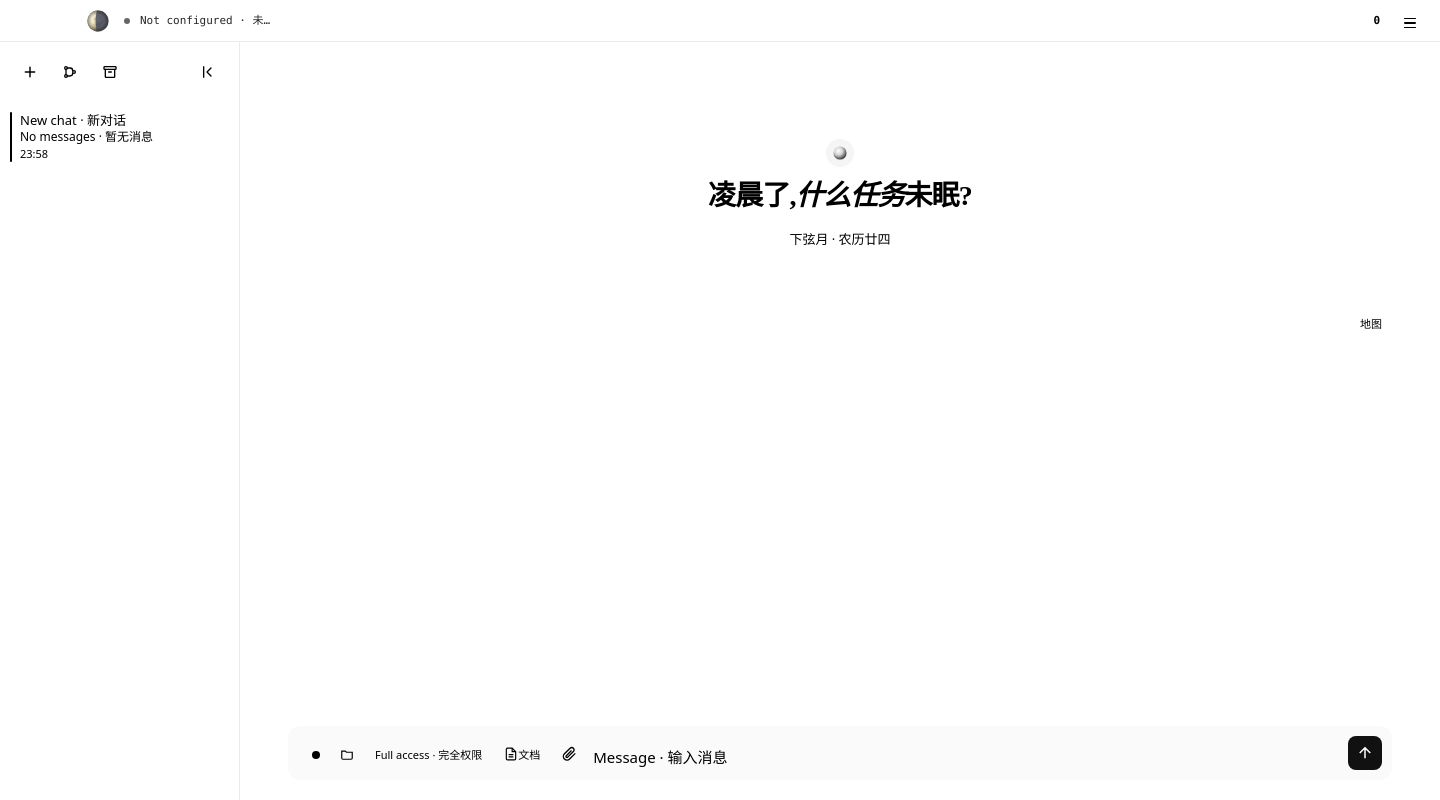
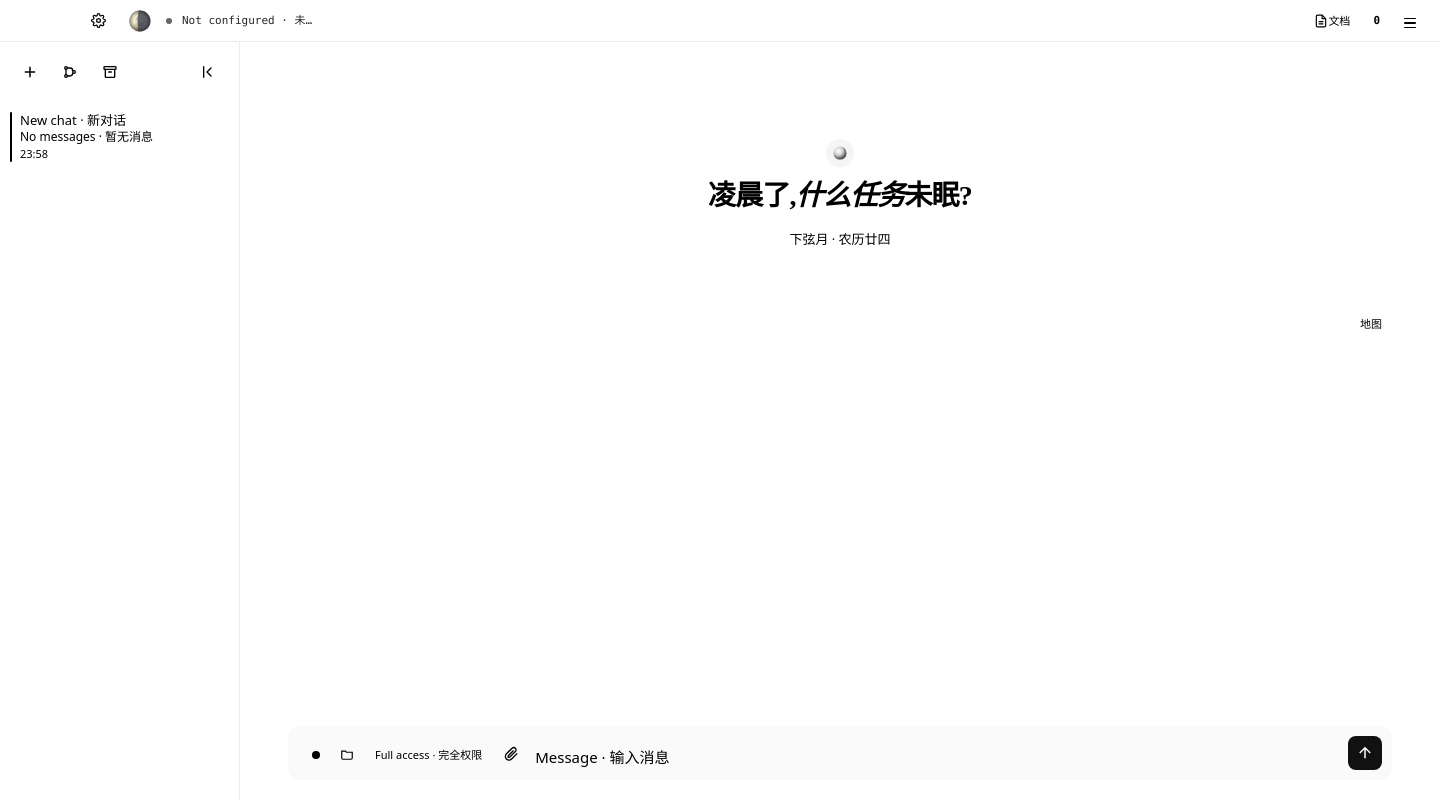
Before and after one commit to Miles128/Lumina, an Electron app: page desktop/ui/index.html in a window 1440 px wide. Drawn offline with Linux system fonts and the light colour scheme; files that its build step writes are made by us from their sources; no server answers; files whose address does not match are found by name.

Commit message:
fix(desktop): topbar layout — settings top-left, docs top-right
- settings gear button moved to the top-left corner (before the moon)
- artifact/docs sidebar toggle moved from the composer toolbar to the
  top-right corner (next to the hamburger menu)
- topbar icon button style + no-drag so the buttons stay clickable in
  the hiddenInset drag region

```diff
--- a/desktop/ui/chat.css
+++ b/desktop/ui/chat.css
@@ -4432,3 +4432,8 @@ body.map-view-open .chat-column > .fork-banner {
   font-size: 11px;
   line-height: 1;
 }
+
+/* Topbar-hosted artifact toggle must stay clickable in the drag region */
+.topbar-right .artifact-toggle-btn {
+  -webkit-app-region: no-drag;
+}
--- a/desktop/ui/index.html
+++ b/desktop/ui/index.html
@@ -19,12 +19,26 @@
       <header class="topbar chrome-float">
         <div class="chrome-drag" aria-hidden="true"></div>
         <div class="topbar-left">
+          <button id="btn-settings-top" type="button" class="topbar-icon-btn" title="设置" aria-label="设置">
+            <svg width="15" height="15" viewBox="0 0 24 24" fill="none" stroke="currentColor" stroke-width="2" aria-hidden="true">
+              <circle cx="12" cy="12" r="3"/>
+              <path d="M19.4 15a1.65 1.65 0 0 0 .33 1.82l.06.06a2 2 0 0 1 0 2.83 2 2 0 0 1-2.83 0l-.06-.06a1.65 1.65 0 0 0-1.82-.33 1.65 1.65 0 0 0-1 1.51V21a2 2 0 0 1-2 2 2 2 0 0 1-2-2v-.09A1.65 1.65 0 0 0 9 19.4a1.65 1.65 0 0 0-1.82.33l-.06.06a2 2 0 0 1-2.83 0 2 2 0 0 1 0-2.83l.06-.06a1.65 1.65 0 0 0 .33-1.82 1.65 1.65 0 0 0-1.51-1H3a2 2 0 0 1-2-2 2 2 0 0 1 2-2h.09A1.65 1.65 0 0 0 4.6 9a1.65 1.65 0 0 0-.33-1.82l-.06-.06a2 2 0 0 1 0-2.83 2 2 0 0 1 2.83 0l.06.06a1.65 1.65 0 0 0 1.82.33H9a1.65 1.65 0 0 0 1-1.51V3a2 2 0 0 1 2-2 2 2 0 0 1 2 2v.09a1.65 1.65 0 0 0 1 1.51 1.65 1.65 0 0 0 1.82-.33l.06-.06a2 2 0 0 1 2.83 0 2 2 0 0 1 0 2.83l-.06.06a1.65 1.65 0 0 0-.33 1.82V9a1.65 1.65 0 0 0 1.51 1H21a2 2 0 0 1 2 2 2 2 0 0 1-2 2h-.09a1.65 1.65 0 0 0-1.51 1z"/>
+            </svg>
+          </button>
           <button id="btn-moon" type="button" class="moon-btn" data-tip="月相与节气" aria-label="月相与节气" aria-expanded="false"></button>
           <span id="moon-info-bar" class="moon-info-bar" hidden></span>
           <span class="model-status-dot" id="model-status-dot" data-state="idle" aria-hidden="true"></span>
           <span class="topbar-model" id="topbar-model" data-i18n-title="model.current">加载中…</span>
         </div>
         <div class="topbar-right">
+          <button type="button" class="artifact-toggle-btn" id="btn-artifacts" title="文档侧栏（xlsx / docx / pdf 预览）" aria-label="文档侧栏" aria-pressed="false">
+            <svg width="14" height="14" viewBox="0 0 24 24" fill="none" stroke="currentColor" stroke-width="2" aria-hidden="true">
+              <path d="M14 2H6a2 2 0 0 0-2 2v16a2 2 0 0 0 2 2h12a2 2 0 0 0 2-2V8z"/>
+              <path d="M14 2v6h6"/>
+              <path d="M8 13h8M8 17h8"/>
+            </svg>
+            <span class="artifact-toggle-label">文档</span>
+          </button>
           <div class="token-usage" data-i18n-title="token.usage" data-tip="累计 token">
             <strong id="token-usage-value">0</strong>
           </div>
@@ -197,14 +211,6 @@
                 <button type="button" class="fs-access-chip" id="fs-access-chip" aria-pressed="false" data-i18n-title="chat.fullFsAccess.tip" title="关闭时仅可写当前工作区/会话沙箱" aria-label="完全权限">
                   <span class="fs-access-chip-label" data-i18n="chat.fullFsAccess">完全权限</span>
                 </button>
-                <button type="button" class="artifact-toggle-btn" id="btn-artifacts" title="文档侧栏（xlsx / docx / pdf 预览）" aria-label="文档侧栏" aria-pressed="false">
-                  <svg width="14" height="14" viewBox="0 0 24 24" fill="none" stroke="currentColor" stroke-width="2" aria-hidden="true">
-                    <path d="M14 2H6a2 2 0 0 0-2 2v16a2 2 0 0 0 2 2h12a2 2 0 0 0 2-2V8z"/>
-                    <path d="M14 2v6h6"/>
-                    <path d="M8 13h8M8 17h8"/>
-                  </svg>
-                  <span class="artifact-toggle-label">文档</span>
-                </button>
                 <button type="button" class="attach-btn" id="attach-btn" title="添加附件" aria-label="添加附件">
                   <svg width="16" height="16" viewBox="0 0 24 24" fill="none" stroke="currentColor" stroke-width="2" aria-hidden="true">
                     <path d="M21.44 11.05l-8.49 8.49a5.5 5.5 0 0 1-7.78-7.78l8.49-8.49a3.5 3.5 0 0 1 4.95 4.95l-8.49 8.49a1.5 1.5 0 1 1-2.12-2.12l7.78-7.78"/>
--- a/desktop/ui/settings.js
+++ b/desktop/ui/settings.js
@@ -25,6 +25,7 @@
   }
 
   document.getElementById("btn-platforms").addEventListener("click", () => openSettings());
+  document.getElementById("btn-settings-top").addEventListener("click", () => openSettings());
   document.getElementById("btn-close-settings").addEventListener("click", closeSettings);
   backdrop.addEventListener("click", closeSettings);
 
--- a/desktop/ui/topbar-lite.css
+++ b/desktop/ui/topbar-lite.css
@@ -366,3 +366,24 @@
   text-underline-offset: 2px;
   word-break: break-all;
 }
+
+/* —— 顶栏图标按钮（设置等） —— */
+.topbar-icon-btn {
+  width: 32px;
+  height: 32px;
+  border: none;
+  background: transparent;
+  border-radius: 50%;
+  cursor: pointer;
+  display: grid;
+  place-items: center;
+  padding: 0;
+  flex-shrink: 0;
+  color: var(--text-secondary, #9aa7b4);
+  transition: background 0.15s ease, color 0.15s ease;
+  -webkit-app-region: no-drag;
+}
+.topbar-icon-btn:hover {
+  background: var(--hover, #262e36);
+  color: var(--text, #e8edf2);
+}
```
